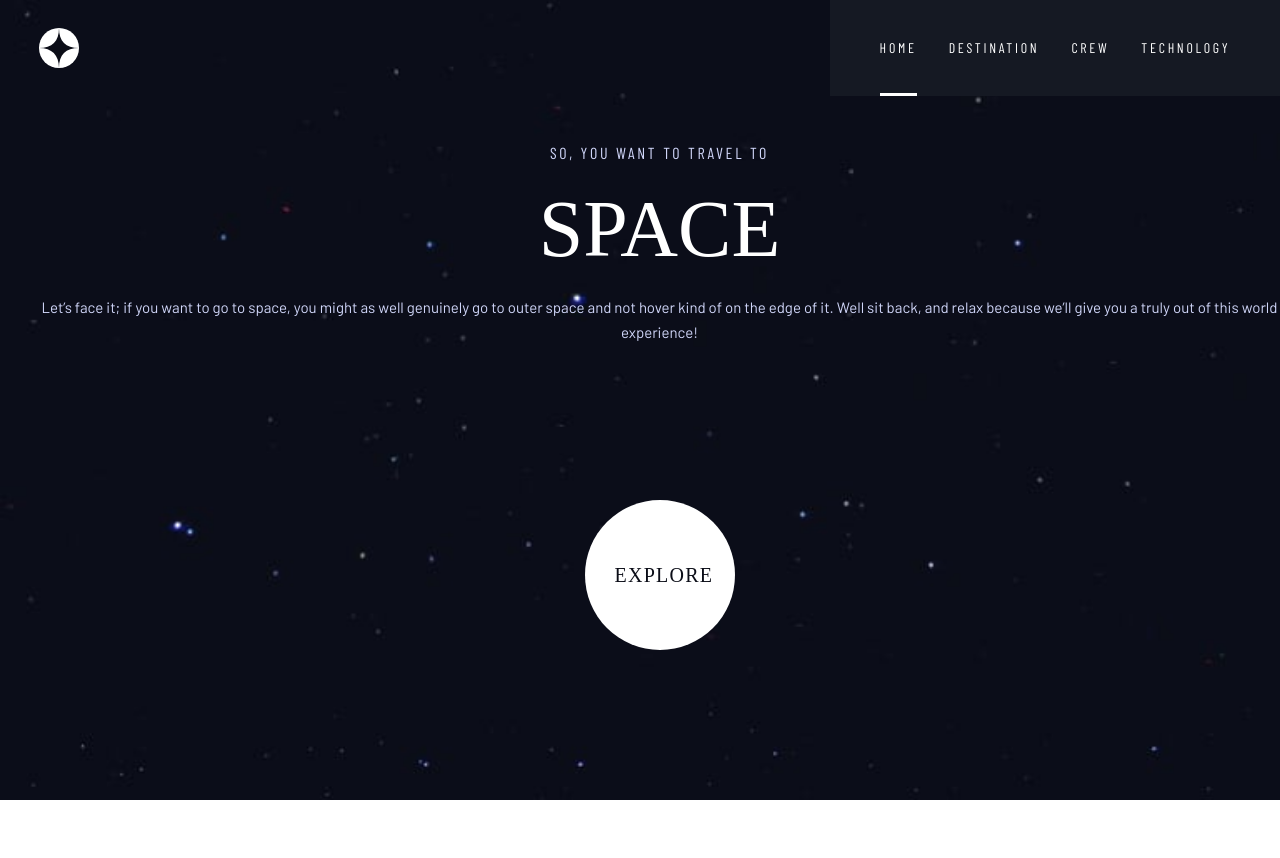
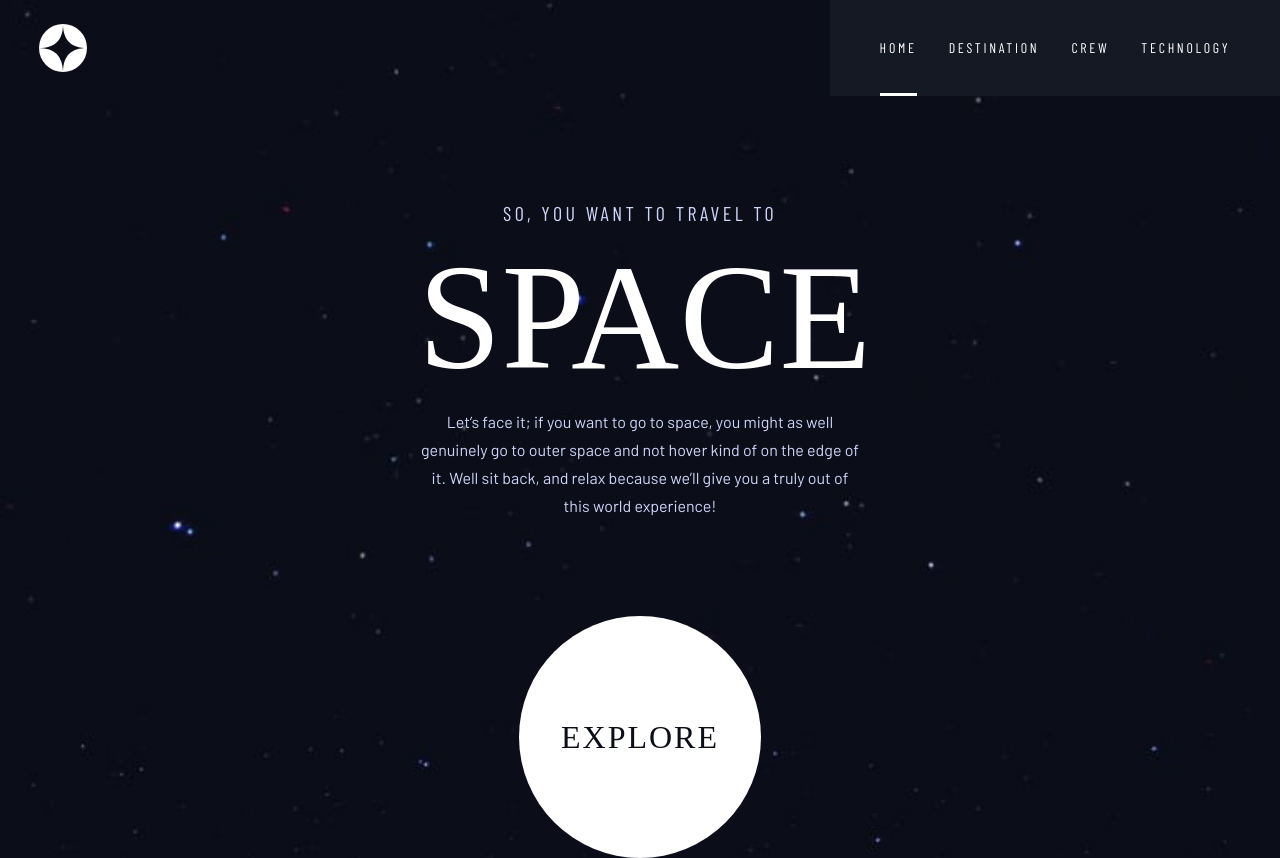
Before and after one commit to DaniielDz/Space-Tourism-Proyect, a plain HTML site: page index.html in a window 1280 px wide. Before the commit the page ends 800 px from the top, so only its background shows below. Drawn offline with nearby package versions, Linux system fonts and the light colour scheme; a web font is replaced by a local one.

Commit message:
CSS para tablet terminado

```diff
--- a/src/css/style.css
+++ b/src/css/style.css
@@ -79,9 +79,7 @@ body {
     font-weight: bold;
 }
 /* Main */
-.main {
-    margin: 4.8rem auto 0;
-}
+.main { margin: 4.8rem auto 0; }
 .home {
     width: 100%;
     height: 100%;
@@ -123,11 +121,11 @@ body {
 .home__button {
     width: 15rem;
     height: 15rem;
-    display: inline-block;
-    padding: 6rem 3rem;
+    display: flex;
+    justify-content: center;
+    align-items: center;
     font-family: var(--headingsFont);
     font-size: 2rem;
-    line-height: 3rem;
     letter-spacing: 1.25px;
     text-transform: uppercase;
     color: var(--darkBlue);
@@ -138,10 +136,14 @@ body {
 
 @media (min-width: 768px) {
     body {
-        padding: 0 0 0 3.9rem;
+        padding: 0;
         background-image: url('/src/assets/home/background-home-tablet.jpg');
     }
-    .header { height: 9.6rem; }
+    .header {
+        height: 9.6rem;
+        padding-left: 3.9rem;
+    }
+    .logo { width: 4.8rem; height: 4.8rem; }
     .button { display: none; }
     .header-nav {
         width: 45rem;
@@ -167,4 +169,29 @@ body {
     }
     .nav-link--active { border-bottom: 3px solid var(--white); }
     .nav-link span { display: none; }
+    .main { margin-top: 10.6rem; }
+    .home-content {
+        width: 45rem;
+        height: 33.4rem;
+        padding: 0 .3rem;
+    }
+    .heading5 {
+        height: 2.4rem;
+        font-size: 2rem;
+        letter-spacing: 3.38px;
+    }
+    .heading {
+        font-size: 15rem;
+        line-height: 15rem;
+    }
+    .text {
+        font-size: 1.6rem;
+        line-height: 2.8rem;
+    }
+    .home__button{
+        width: 24.2rem;
+        height: 24.2rem;
+        font-size: 3.2rem;
+        letter-spacing: .2rem;
+    }
 }
```
